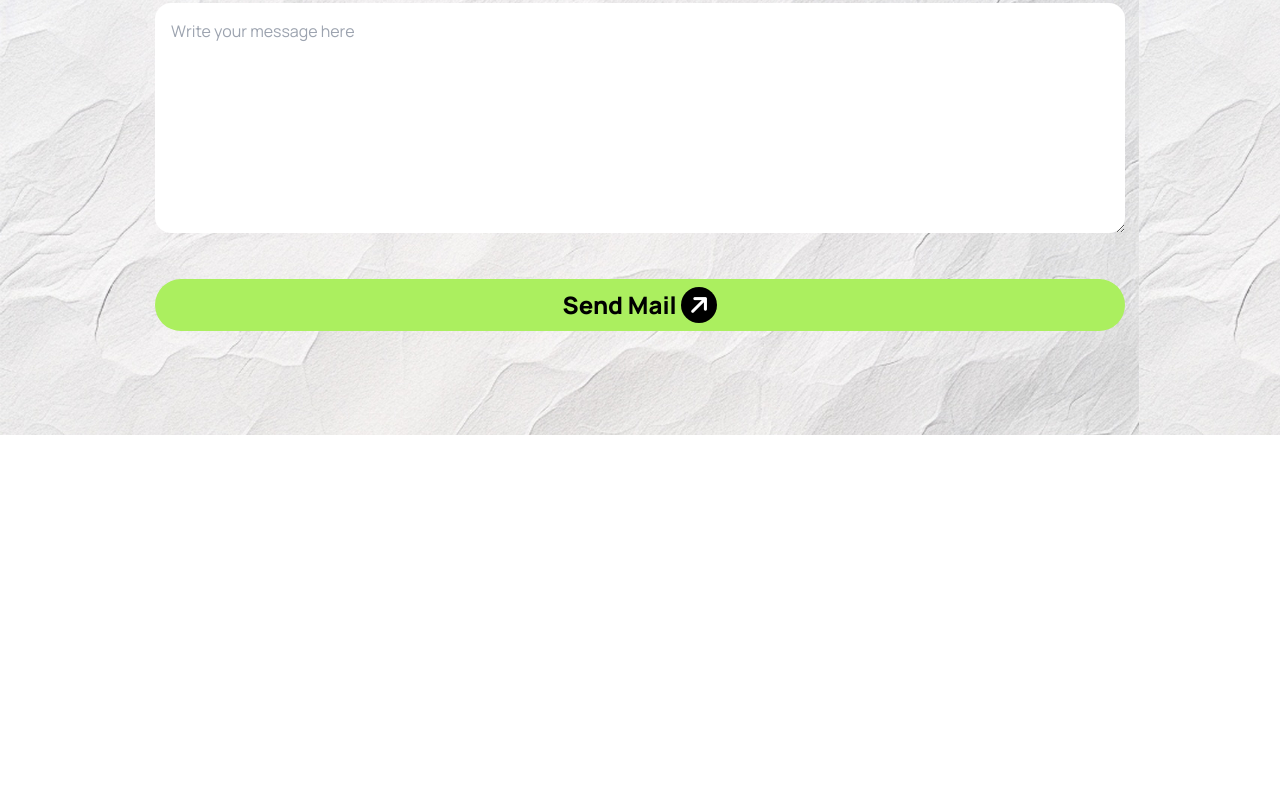
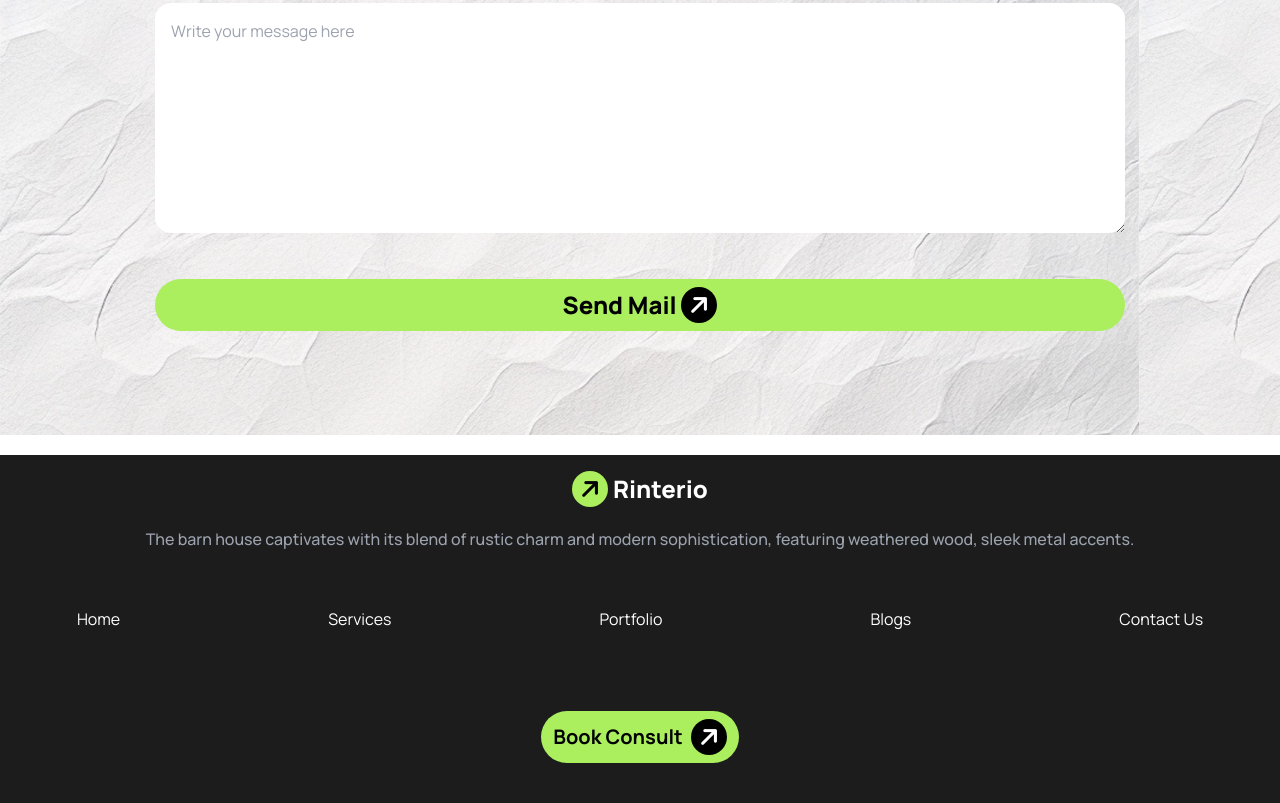
Before and after one commit to nithilanoor/assignment-three-ph, a plain HTML site: page index.html in a window 1280 px wide. Shown: the part 3493-4296 px from the top of the page. Before the commit the page ends 3948 px from the top, so only its background shows below. Drawn offline with nearby package versions, Linux system fonts and the light colour scheme.

Commit message:
footer completed

```diff
--- a/index.html
+++ b/index.html
@@ -231,8 +231,21 @@
     </main>
 
     <footer class="container mx-auto bg-[#1C1C1C] mt-5">
-       <div>
-
+       <div class="text-center space-y-5 py-4">
+        <h3 class="text-white text-2xl font-extrabold"><i class="fa-solid fa-arrow-right -rotate-45 text-2xl bg-[#ABEF5F] rounded-full inline-flex justify-center items-center w-9 h-9 text-black"></i> Rinterio</h3>
+        <p class="font-medium text-gray-400">The barn house captivates with its blend of rustic charm and modern sophistication, featuring weathered wood, sleek metal accents.</p>
+       </div>
+       <div class="my-10">
+        <ul class="lg:flex text-center lg:gap-52 justify-center text-white">
+            <li>Home</li>
+            <li>Services</li>
+            <li>Portfolio</li>
+            <li>Blogs</li>
+            <li>Contact Us</li>
+        </ul>
+       </div>
+       <div class="flex justify-center py-10">
+            <button class="bg-[#ABEF5F] text-xl font-bold py-2 px-3 flex gap-2 justify-center items-center rounded-full">Book Consult <i class="fa-solid fa-arrow-right -rotate-45 text-2xl text-white bg-black rounded-full inline-flex justify-center items-center w-9 h-9"></i></button>
        </div>
     </footer>
 </body>
```
